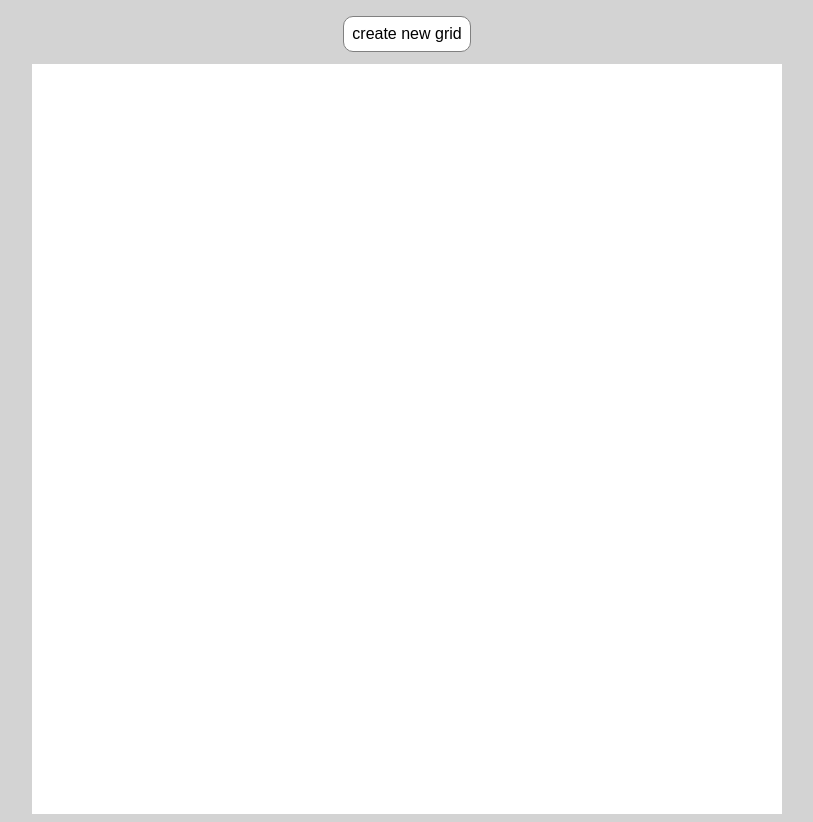
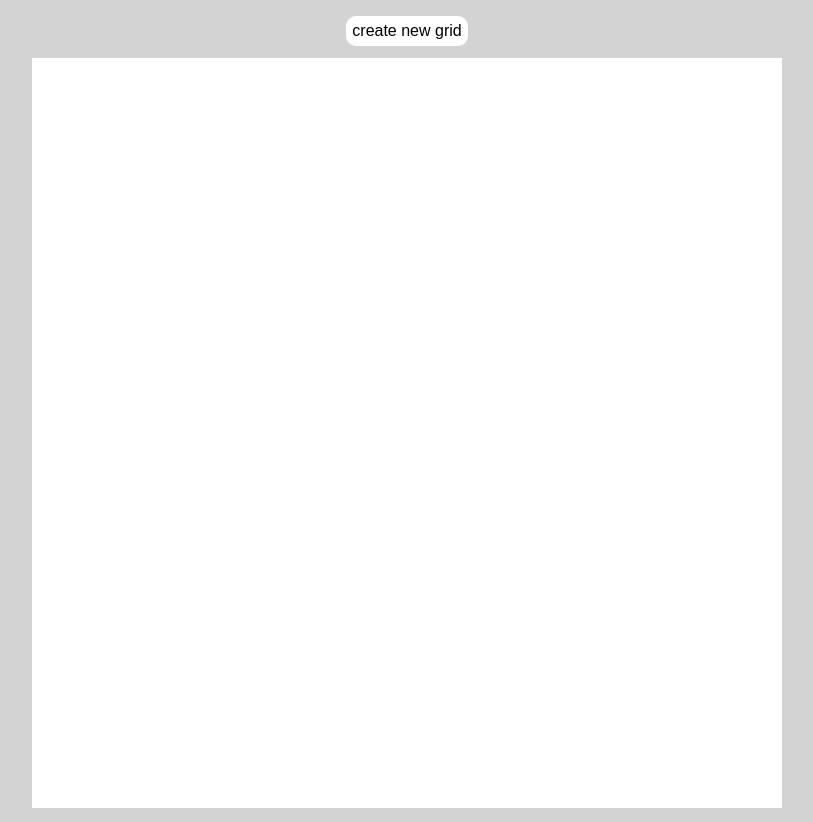
Before and after one commit to carolinez21/etch-a-sketch, a plain HTML site: page index.html in a window 1280 px wide. Shown: the whole page, without its empty margins (233-1046 px from the left). Drawn offline with Linux system fonts and the light colour scheme.

Commit message:
change button border

```diff
--- a/style.css
+++ b/style.css
@@ -27,7 +27,7 @@ body {
     background-color: white;
     margin-top: 8px;
     margin-bottom: 8px;
-    padding: 8px;
+    padding: 6px;
     border-radius: 10px;
-    border: 0.5px solid gray;
+    border: none;
 }
```
